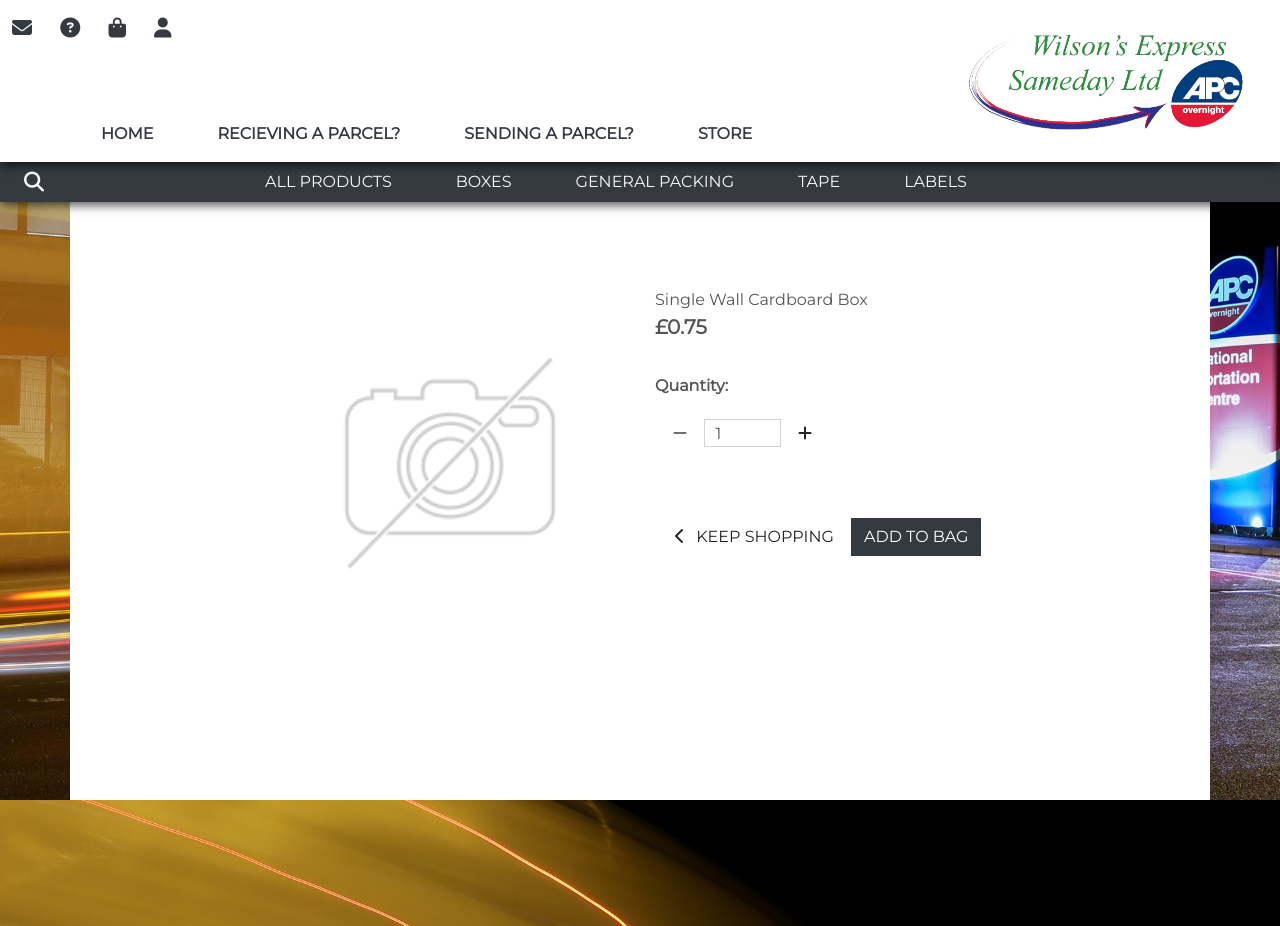
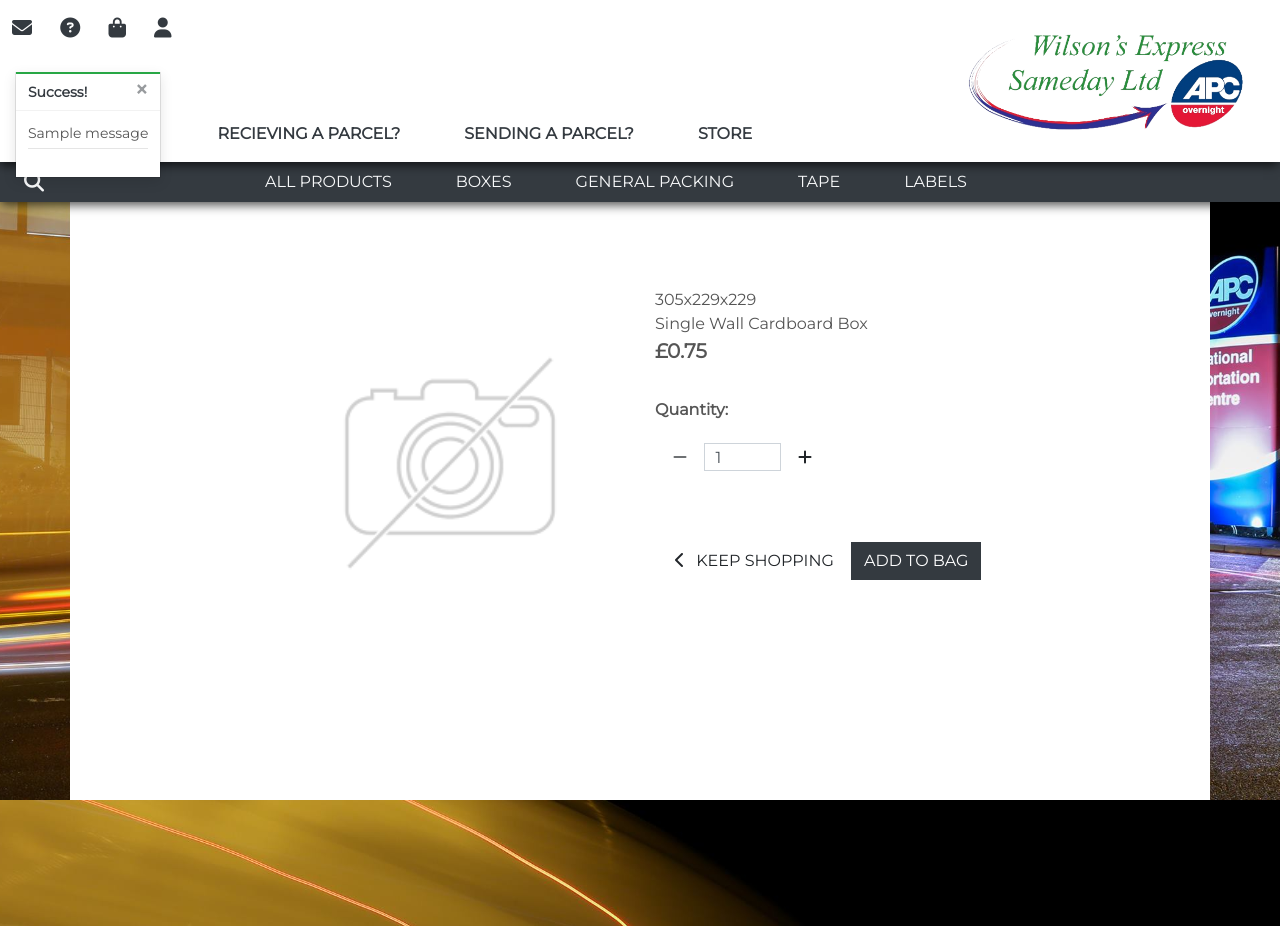
Before and after one commit to kushberrycream/wilsons_express_v1, a Django app: page /products/1/ in a window 1280 px wide. Shown: the top 926 px of the page. Run offline with Django 3.2, Linux system fonts and the light colour scheme; data comes from the database, SQL or seed files in the repository; tables that the repository leaves empty hold one stand-in row (values such as "Sample post"); one stand-in notice (Sample message) is shown; some libraries are stand-ins or nearby versions.

Commit message:
added toasts

```diff
--- a/products/templates/products/product_details.html
+++ b/products/templates/products/product_details.html
@@ -25,41 +25,34 @@
     </div>
     <div class="col-12 col-md-6 col-lg-4">
       <div class="product-details-container mb-5 mt-md-5">
+        {% if 'boxes' in product.category|stringformat:"s"  %}
+
+        <p class="mb-0">{{ product.size }}</p>
+        {% endif %}
         <p class="mb-0">{{ product.name }}</p>
         <p class="lead mb-0 text-left font-weight-bold">£{{ product.price }}</p>
         <p class="mt-3">{{ product.description|linebreaks }}</p>
         <form class="form" action="{% url 'add_to_bag' product.id %}" method="POST">
           {% csrf_token %}
           <div class="form-row">
-                            {% with product.has_sizes as s %}
-                            {% if s %}
-                                <div class="col-12">
-                                    <p><strong>Size:</strong></p>
-                                    <select class="form-control rounded-0 w-50" name="product_size" id="id_product_size">
-                                        <option value="18" selected>18mm</option>
-                                        <option value="14">14mm</option>
-                                    </select>
-                                </div>
-                            {% endif %}
             <div class="col-12">
               <p class="mt-3"><strong>Quantity:</strong></p>
               <div class="form-group w-50">
                 <div class="input-group">
                   <div class="input-group-prepend">
-                                            <button class="decrement-qty btn btn-black rounded-0"
-                                                data-item_id="{{ product.id }}" id="decrement-qty_{{ product.id }}">
+                    <button class="decrement-qty btn btn-black rounded-0" data-item_id="{{ product.id }}"
+                      id="decrement-qty_{{ product.id }}">
                       <span class="icon">
                         <i class="fas fa-minus"></i>
                       </span>
                     </button>
                   </div>
-                                        <input class="form-control qty_input" type="number"
-                                            name="quantity" value="1" min="1" max="99"
-                                            data-item_id="{{ product.id }}"
-                                            id="id_qty_{{ product.id }}" oninput="this.value = !!this.value && Math.abs(this.value) > 0 ? Math.abs(this.value) : null">
+                  <input class="form-control qty_input" type="number" name="quantity" value="1" min="1" max="99"
+                    data-item_id="{{ product.id }}" id="id_qty_{{ product.id }}"
+                    oninput="this.value = !!this.value && Math.abs(this.value) > 0 ? Math.abs(this.value) : null">
                   <div class="input-group-append">
-                                            <button class="increment-qty btn btn-black rounded-0"
-                                                data-item_id="{{ product.id }}" id="increment-qty_{{ product.id }}">
+                    <button class="increment-qty btn btn-black rounded-0" data-item_id="{{ product.id }}"
+                      id="increment-qty_{{ product.id }}">
                       <span class="icon">
                         <i class="fas fa-plus"></i>
                       </span>
@@ -79,7 +72,7 @@
               <input type="submit" class="btn btn-dark rounded-0 text-uppercase mt-5" value="Add to Bag">
             </div>
             <input type="hidden" name="redirect_url" value="{{ request.path }}">
-                            {% endwith %}
+
 
           </div>
         </form>
--- a/static/css/base.css
+++ b/static/css/base.css
@@ -238,6 +238,25 @@ button#main-nav-btn.navbar-toggler {
 	color: #17a2b8; /* text-info */
 }
 
+/* ------------------------------- bootstrap toasts */
+
+.message-container {
+    position: fixed;
+    top: 72px;
+    left: 15px;
+    z-index: 99999999999;
+}
+
+.custom-toast {
+    overflow: visible;
+    background-color: #fff;
+}
+
+.toast-capper {
+    height: 2px;
+}
+
+
 /* fixed top navbar only on medium and up */
 @media (min-width: 992px) {
   .fixed-top-desktop-only {
--- a/store_bag/templates/store_bag/bag.html
+++ b/store_bag/templates/store_bag/bag.html
@@ -19,7 +19,7 @@
             <hr>
         </div>
     </div>
-    {{request.user_agent}}
+
     <div class="row">
         <div id="bag-parent" class="col">
 
--- a/templates/base.html
+++ b/templates/base.html
@@ -149,7 +149,22 @@
   </header>
 
   {% if messages %}
-  <div class="message-container"></div>
+  <div class="message-container">
+    {% for message in messages %}
+    {% with message.level as level %}
+    {% if level == 40 %}
+    {% include 'includes/toasts/toast_error.html' %}
+    {% elif level == 30 %}
+    {% include 'includes/toasts/toast_warning.html' %}
+    {% elif level == 25 %}
+    {% include 'includes/toasts/toast_success.html' %}
+    {% else %}
+    {% include 'includes/toasts/toast_info.html' %}
+    {% endif %}
+    {% endwith %}
+    {% endfor %}
+
+  </div>
   {% endif %}
 
   {% block content %}
@@ -157,6 +172,9 @@
 
   {% block postloadjs %}
   <script>
+
+    $('.toast').toast('show');
+
     $(function () {
       $('[data-toggle="tooltip"]').tooltip()
     })
--- /dev/null
+++ b/templates/includes/toasts/toast_success.html
@@ -0,0 +1,58 @@
+<div class="toast custom-toast rounded-0 border-top-0" data-autohide="false">
+  <div class="arrow-up arrow-success"></div>
+  <div class="w-100 toast-capper bg-success"></div>
+  <div class="toast-header bg-white text-dark">
+    <strong class="mr-auto">Success!</strong>
+    <button type="button" class="ml-2 mb-1 close text-dark" data-dismiss="toast" aria-label="Close">
+      <span aria-hidden="true">&times;</span>
+    </button>
+  </div>
+  <div class="toast-body">
+    <div class="row">
+            <div class="col">
+                {{ message }}
+                <hr class="mt-1 mb-3">
+            </div>
+        </div>
+        {% if grand_total and not on_profile_page %}
+            <p class="logo-font bg-white text-black py-1">Your Bag ({{ product_count }})</p>
+            <div class="bag-notification-wrapper">
+                {% for item in bag_items %}
+                    <div class="row">
+                        <div class="col-3 my-1">
+                            {% if item.product.image1 %}
+                            <img class="w-100" src="{{ item.product.image1_url }}" alt="{{ item.product.name }}">
+                            {% else %}
+                            <img class="w-100" src="{{ MEDIA_URL }}noimage.png" alt="{{ item.product.name }}">
+                            {% endif %}
+                        </div>
+                        <div class="col-9">
+                            <p class="my-0"><strong>{{ item.product.name }}</strong></p>
+                            <p class="my-0 small">Size: {{item.product.size }}</p>
+                            <p class="my-0 small text-muted">Qty: {{ item.quantity }}</p>
+                        </div>
+                    </div>
+                {% endfor %}
+            </div>
+            <div class="row">
+                <div class="col">
+                    <strong><p class="mt-3 mb-1 text-black">
+                        Total{% if free_delivery_delta > 0 %} (Exc. delivery){% endif %}:
+                        <span class="float-right">£{{ total|floatformat:2 }}</span>
+                    </p></strong>
+                    {% if free_delivery_delta > 0 %}
+                        <p class="mb-0 p-2 bg-warning shadow-sm text-black text-center">
+                            Spend <strong>£{{ free_delivery_delta }}</strong> more to get free next day delivery!
+                        </p>
+                    {% endif %}
+                    <a href="{% url 'view_bag' %}" class="btn btn-black btn-block rounded-0">
+                        <span class="text-uppercase">Go To Secure Checkout</span>
+                        <span class="icon">
+                            <i class="fas fa-lock"></i>
+                        </span>
+                    </a>
+                </div>
+            </div>
+        {% endif %}
+  </div>
+</div>
--- a/wilsons_express/settings.py
+++ b/wilsons_express/settings.py
@@ -83,6 +83,8 @@ TEMPLATES = [
     },
 ]
 
+MESSAGE_STORAGE = 'django.contrib.messages.storage.session.SessionStorage'
+
 AUTHENTICATION_BACKENDS = [
     # Needed to login by username in Django admin, regardless of `allauth`
     'django.contrib.auth.backends.ModelBackend',
```
Also changed, not shown: store_bag/views.py (+7 -1 lines), templates/includes/toasts/toast_error.html (added, +13 -0 lines), templates/includes/toasts/toast_info.html (added, +13 -0 lines), templates/includes/toasts/toast_warning.html (added, +13 -0 lines). Lines whose indentation alone changed are shown as unchanged.
